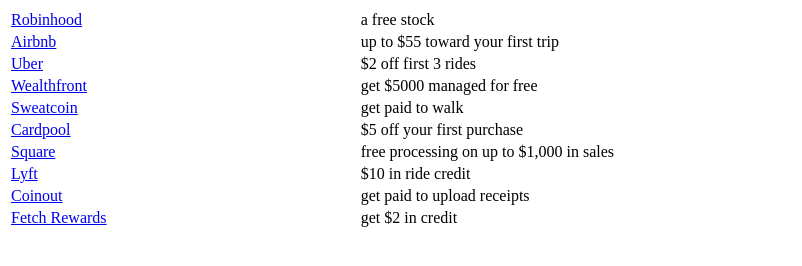
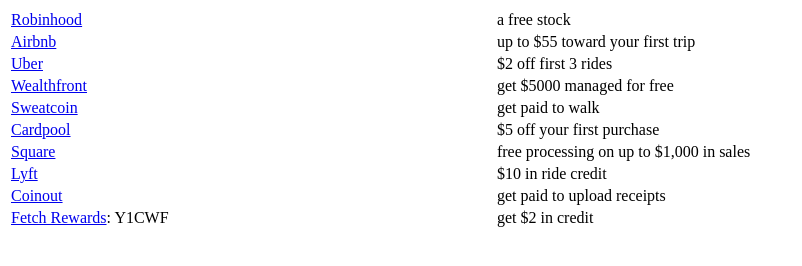
Before and after one commit to stanleysmall/referrals, a plain HTML site: page index.html in a window 1280 px wide. Shown: the whole page, without its empty margins (0-802 px from the left). Drawn offline with Linux system fonts and the light colour scheme.

Commit message:
Update index.html

```diff
--- a/index.html
+++ b/index.html
@@ -55,7 +55,7 @@
     <td>get paid to upload receipts</td>
   </tr>
    <tr>
-    <td><a title="Fetch Rewards" href="fetchrewards.com" target="_blank" rel="noopener">Fetch Rewards</a></td>
+    <td><a title="Fetch Rewards" href="fetchrewards.com" target="_blank" rel="noopener">Fetch Rewards</a>: Y1CWF</td>
     <td>get $2 in credit</td>
   </tr>
 </table>
```
